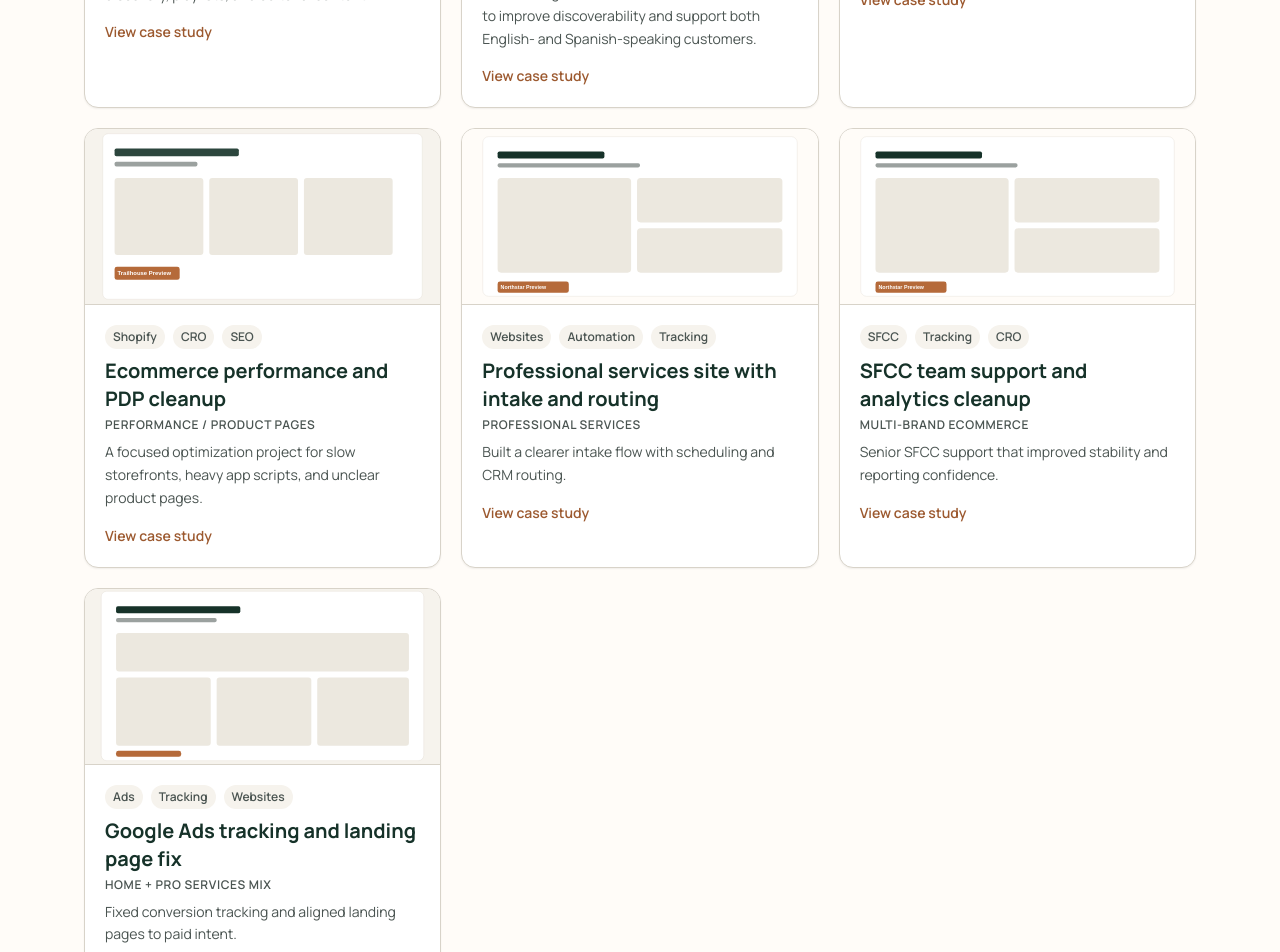
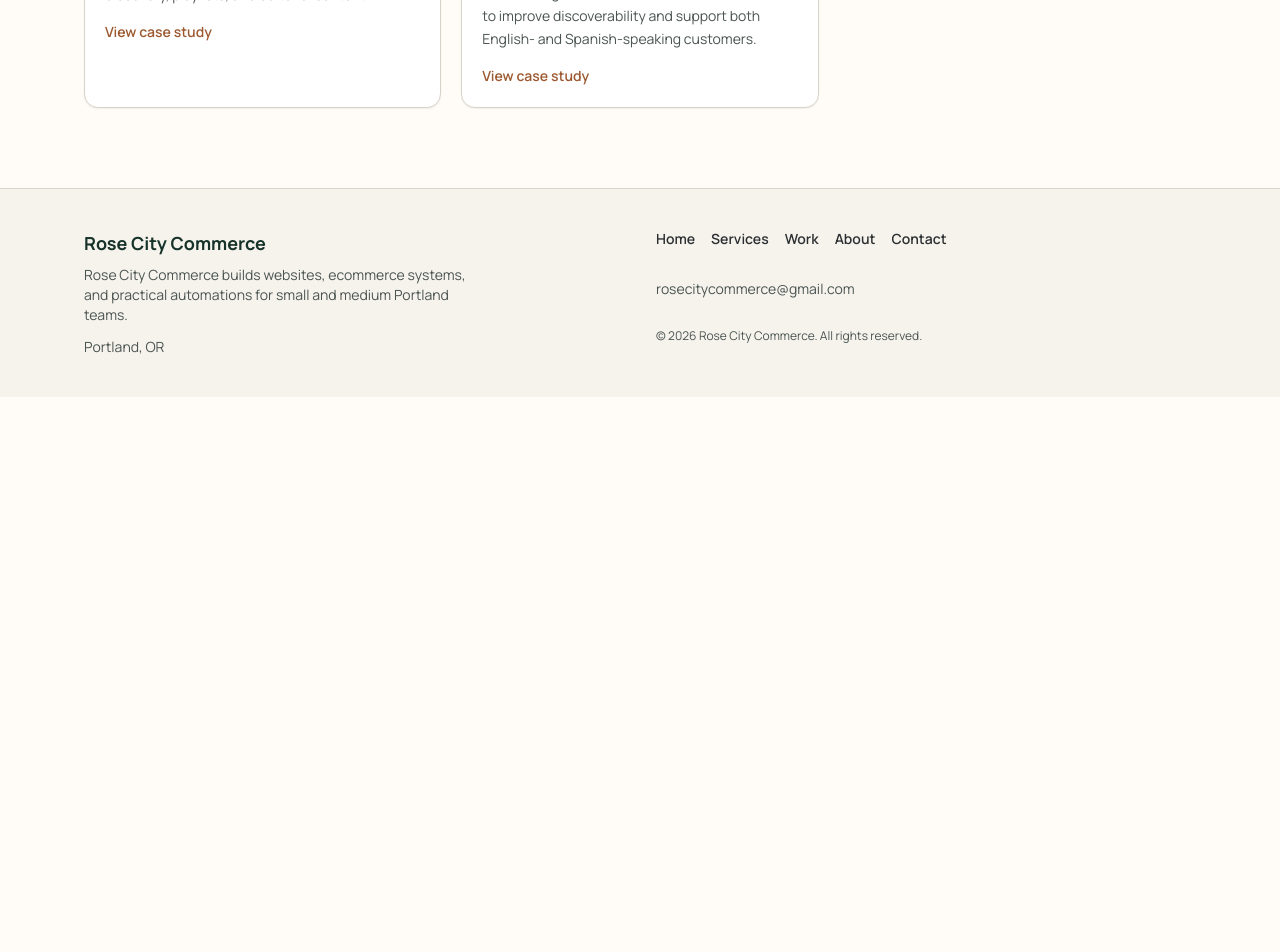
Before and after one commit to dcrawsh/rosecitycommerce, a Next.js app: page /work in a window 1280 px wide. Shown: the part 1340-2292 px from the top of the page. After the commit the page ends 1737 px from the top, so only its background shows below. Built offline with nearby package versions, Linux system fonts and the light colour scheme.

Commit message:
remove placeholder case studies

```diff
--- a/data/case-studies/ads.ts
+++ /dev/null
@@ -1,26 +0,0 @@
-import { CaseStudy } from "@/data/case-studies/types";
-
-export const adsTrackingFix: CaseStudy = {
-  slug: "google-ads-tracking-landing-page-fix",
-  title: "Google Ads tracking and landing page fix",
-  client: "Portland SMB (anonymized)",
-  businessType: "Home + pro services mix",
-  excerpt: "Fixed conversion tracking and aligned landing pages to paid intent.",
-  tags: ["Ads", "Tracking", "Websites"],
-  context:
-    "The business was running Google Ads but could not trust conversion data.",
-  problem:
-    "Campaign performance looked inconsistent because form and call conversions were partially tracked.",
-  solution: [
-    "Rebuilt landing page structure for clearer offer flow",
-    "Implemented conversion tracking cleanup in GTM/GA4",
-    "Mapped ad groups to page intent and improved CTA clarity"
-  ],
-  results: [
-    "Tracked conversion volume increased by 46% (measurement fix)",
-    "Cost per qualified lead improved by 23%",
-    "Better visibility into high-performing ad groups"
-  ],
-  stack: ["Google Ads", "GA4", "GTM", "Landing Pages"],
-  image: "/images/case-lumen.svg"
-};
--- a/data/case-studies/coffee.ts
+++ /dev/null
@@ -1,27 +0,0 @@
-import { CaseStudy } from "@/data/case-studies/types";
-
-export const coffeeSubscriptions: CaseStudy = {
-  slug: "coffee-brand-shopify-subscriptions",
-  title: "Shopify storefront build or migration",
-  client: "Representative project category",
-  businessType: "Shopify / ecommerce",
-  excerpt: "A storefront project pattern for product discovery, merchandising, subscriptions, and checkout clarity.",
-  tags: ["Shopify", "CRO", "Tracking"],
-  context:
-    "Growing ecommerce brands often need a cleaner storefront when product count, apps, or merchandising needs outgrow the original theme.",
-  problem:
-    "Product pages, collections, and subscription or variant flows can become confusing as the catalog and tech stack expand.",
-  solution: [
-    "Build or migrate the Shopify theme around the current catalog and buying paths",
-    "Improve product templates, variant selection, galleries, and subscription messaging",
-    "Clean up collection filtering and merchandising rules",
-    "Verify checkout, email, and analytics events before launch"
-  ],
-  results: [
-    "Platform, theme, and app stack needed",
-    "Approved before/after screenshots needed",
-    "Real launch scope and measurable outcomes needed"
-  ],
-  stack: ["Shopify", "Klaviyo", "GA4", "GTM"],
-  image: "/images/case-lumen.svg"
-};
--- a/data/case-studies/index.ts
+++ b/data/case-studies/index.ts
@@ -1,11 +1,6 @@
-import { adsTrackingFix } from "@/data/case-studies/ads";
 import { cleanStrengthShopify } from "@/data/case-studies/cleanstrength";
-import { coffeeSubscriptions } from "@/data/case-studies/coffee";
 import { contractorLeadGen } from "@/data/case-studies/contractor";
 import { eb5gRecovery } from "@/data/case-studies/eb5g";
-import { proServicesIntake } from "@/data/case-studies/proservices";
-import { retailerSpeedCRO } from "@/data/case-studies/retailer";
-import { sfccSupport } from "@/data/case-studies/sfcc";
 import { tacoMachineBilingualSite } from "@/data/case-studies/tacomachine";
 import { upperLeftIndiePlatform } from "@/data/case-studies/upperleftindie";
 import { CaseStudyTag } from "@/data/case-studies/types";
@@ -15,12 +10,8 @@
 export const caseStudyTags: CaseStudyTag[] = [
   "Websites",
   "Shopify",
-  "SFCC",
   "Automation",
   "SEO",
-  "Ads",
-  "Tracking",
-  "CRO",
   "Merchandising",
   "Subscriptions",
   "Ecommerce Operations",
@@ -44,12 +35,7 @@
   cleanStrengthShopify,
   eb5gRecovery,
   upperLeftIndiePlatform,
-  tacoMachineBilingualSite,
-  coffeeSubscriptions,
-  retailerSpeedCRO,
-  proServicesIntake,
-  sfccSupport,
-  adsTrackingFix
+  tacoMachineBilingualSite
 ];
 
 export function getCaseStudyBySlug(slug: string) {
--- a/data/case-studies/proservices.ts
+++ /dev/null
@@ -1,27 +0,0 @@
-import { CaseStudy } from "@/data/case-studies/types";
-
-export const proServicesIntake: CaseStudy = {
-  slug: "professional-services-intake-routing",
-  title: "Professional services site with intake and routing",
-  client: "Professional Services Firm (anonymized)",
-  businessType: "Professional services",
-  excerpt: "Built a clearer intake flow with scheduling and CRM routing.",
-  tags: ["Websites", "Automation", "Tracking"],
-  context:
-    "A services firm needed a better way to qualify inbound leads before meetings.",
-  problem:
-    "Website inquiries lacked structure, creating scheduling friction and inconsistent handoff to sales staff.",
-  solution: [
-    "Built a focused services site with intent-based intake forms",
-    "Connected forms to scheduling and CRM routing",
-    "Added Slack notifications for high-value requests",
-    "Set up source and conversion reporting"
-  ],
-  results: [
-    "+33% increase in qualified consult requests",
-    "Scheduling no-show rate reduced by 18%",
-    "Faster lead handoff from marketing to intake"
-  ],
-  stack: ["Next.js", "Calendly", "CRM", "Slack", "GA4"],
-  image: "/images/case-northstar.svg"
-};
--- a/data/case-studies/retailer.ts
+++ /dev/null
@@ -1,27 +0,0 @@
-import { CaseStudy } from "@/data/case-studies/types";
-
-export const retailerSpeedCRO: CaseStudy = {
-  slug: "local-retailer-shopify-speed-cro",
-  title: "Ecommerce performance and PDP cleanup",
-  client: "Representative project category",
-  businessType: "Performance / product pages",
-  excerpt: "A focused optimization project for slow storefronts, heavy app scripts, and unclear product pages.",
-  tags: ["Shopify", "CRO", "SEO"],
-  context:
-    "Storefronts often slow down after years of theme edits, app installs, tracking scripts, and content changes.",
-  problem:
-    "Slow mobile pages and unclear product-page hierarchy make it harder for shoppers to compare products and move toward checkout.",
-  solution: [
-    "Audit image, script, app, and template loading",
-    "Refine mobile PDP layout, gallery behavior, and add-to-cart placement",
-    "Remove redundant scripts and simplify theme logic where possible",
-    "Check product schema, tracking events, and key landing pages"
-  ],
-  results: [
-    "Before/after performance data needed",
-    "Approved screenshots or Lighthouse/PageSpeed captures needed",
-    "Storefront constraints and app stack needed"
-  ],
-  stack: ["Shopify", "GA4", "GTM", "Search Console"],
-  image: "/images/case-trailhouse.svg"
-};
--- a/data/case-studies/sfcc.ts
+++ /dev/null
@@ -1,26 +0,0 @@
-import { CaseStudy } from "@/data/case-studies/types";
-
-export const sfccSupport: CaseStudy = {
-  slug: "sfcc-team-support-analytics-cleanup",
-  title: "SFCC team support and analytics cleanup",
-  client: "Enterprise Retail Team (anonymized)",
-  businessType: "Multi-brand ecommerce",
-  excerpt: "Senior SFCC support that improved stability and reporting confidence.",
-  tags: ["SFCC", "Tracking", "CRO"],
-  context:
-    "An internal SFCC team needed senior support for storefront optimization and cleaner analytics.",
-  problem:
-    "Template performance issues and inconsistent event tracking created release risk and reporting disputes.",
-  solution: [
-    "Provided cartridge-level performance improvements",
-    "Standardized critical ecommerce tracking events",
-    "Supported QA and release hardening across core funnels"
-  ],
-  results: [
-    "Category template speed improved by 31%",
-    "Checkout completion increased by 9 points",
-    "Reporting discrepancies reduced across teams"
-  ],
-  stack: ["SFCC", "ISML", "GA4", "GTM", "BigQuery"],
-  image: "/images/case-northstar.svg"
-};
```
